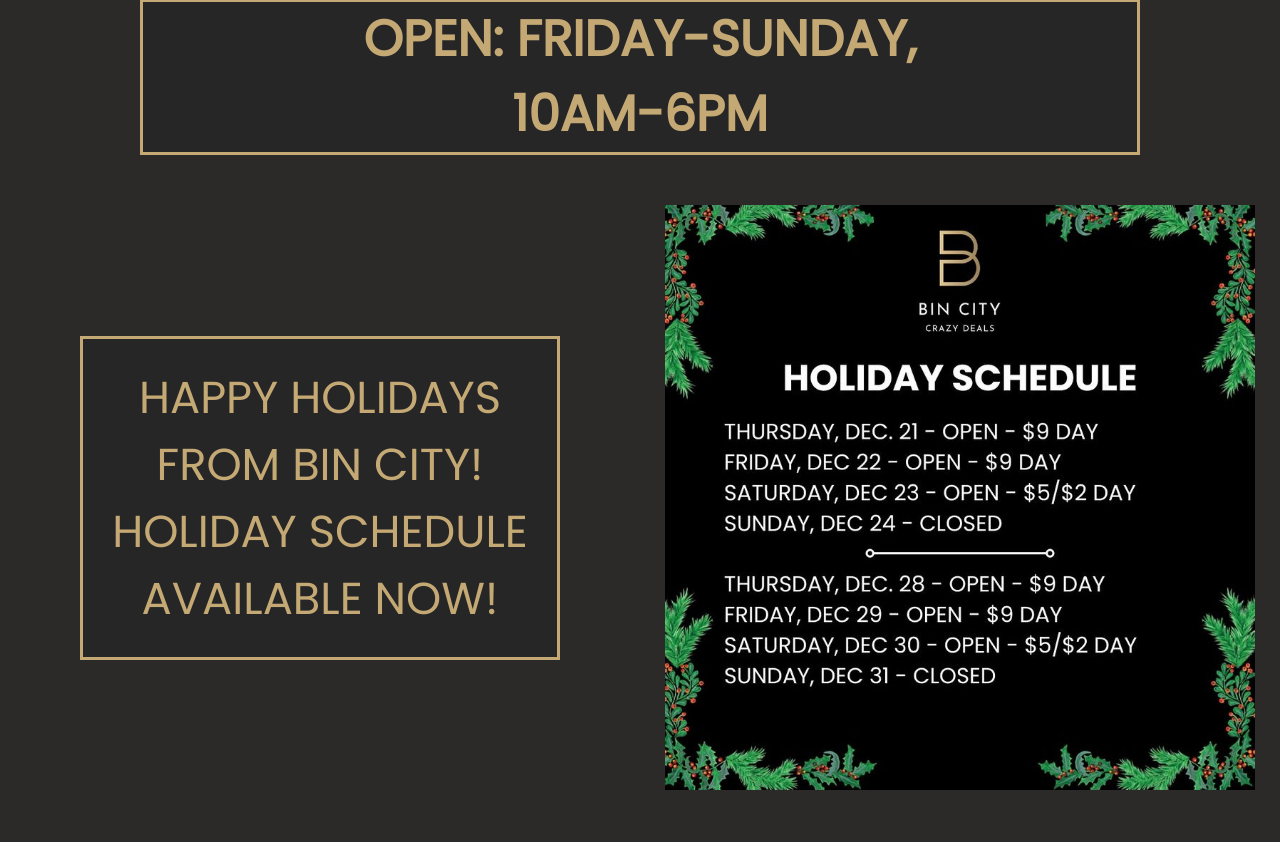
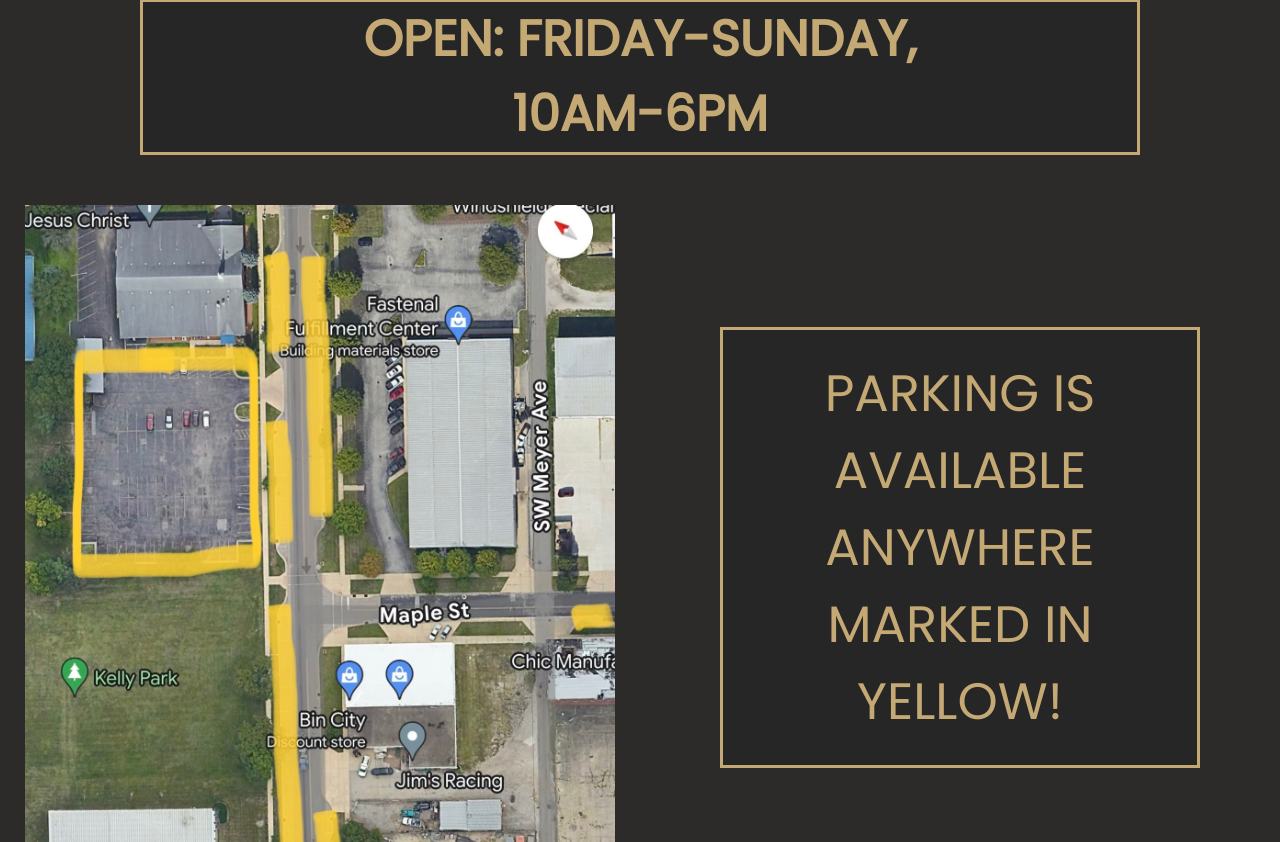
Before and after one commit to Z1pPMystiC/bincityco, a React (Create React App) app: page / in a window 1280 px wide. Shown: the part 778-1620 px from the top of the page. Built offline with nearby package versions, Linux system fonts and the light colour scheme.

Commit message:
Holiday schedule removed

```diff
--- a/src/components/HomePage.js
+++ b/src/components/HomePage.js
@@ -11,19 +11,6 @@
             </p>
         </div>
         <br />
-        <div className='home-section-container'>
-        <div className='question-container2'>
-                <div className='question-container'>
-                    <div className='question-title-text2'>
-                        HAPPY HOLIDAYS FROM BIN CITY! <br/>
-                        HOLIDAY SCHEDULE AVAILABLE NOW!
-                    </div>
-                </div>
-            </div>
-            <div className='img-grid-row-container2'>
-                <img src="/images/schedule1.jpg" alt="logo" className='grid-img2'/>
-            </div>
-        </div>
         <div className='home-section-reverse-container'>
             <div className='img-grid-row-container2'>
                 <img src="/images/parking1.jpg" alt="logo" className='grid-img2'/>
```
